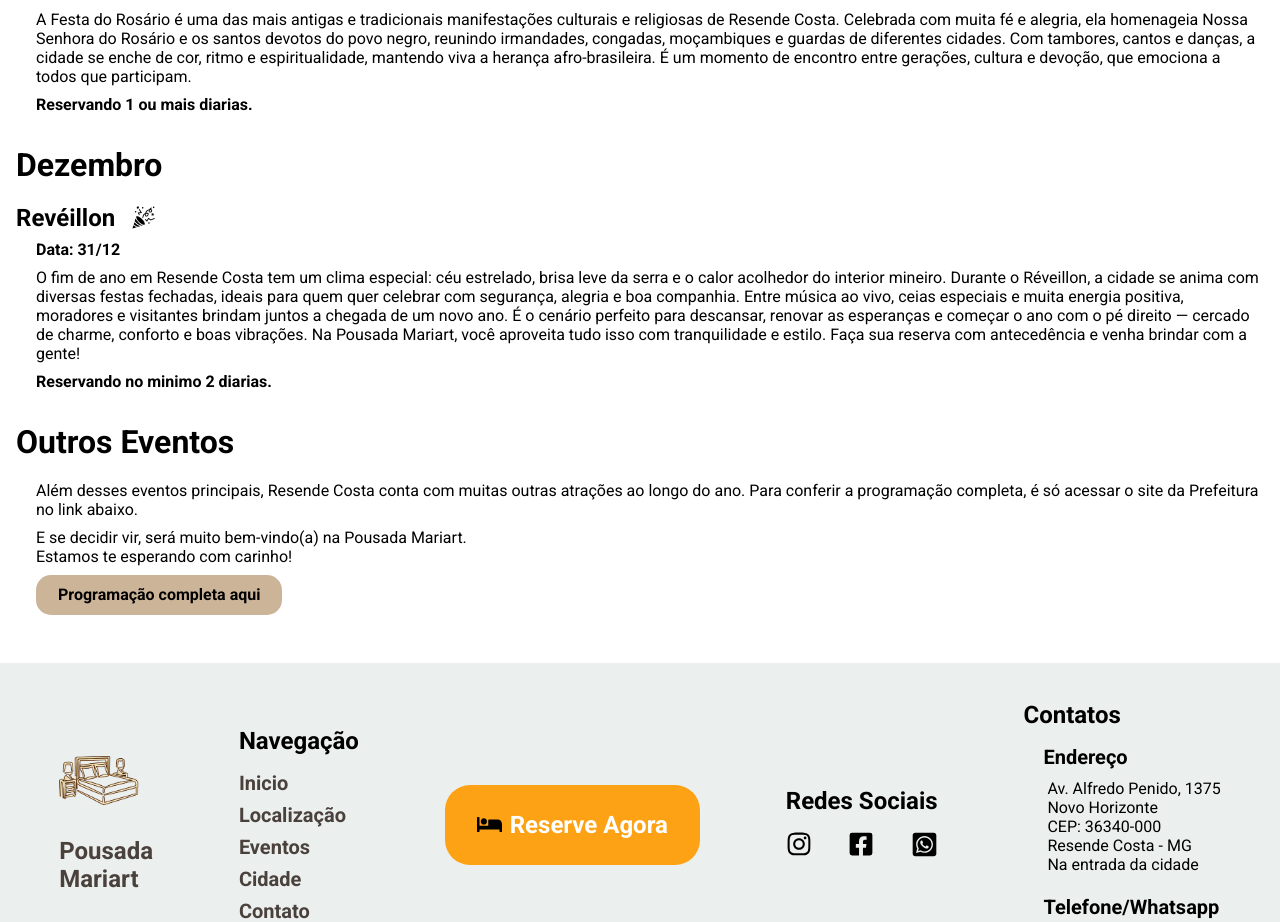
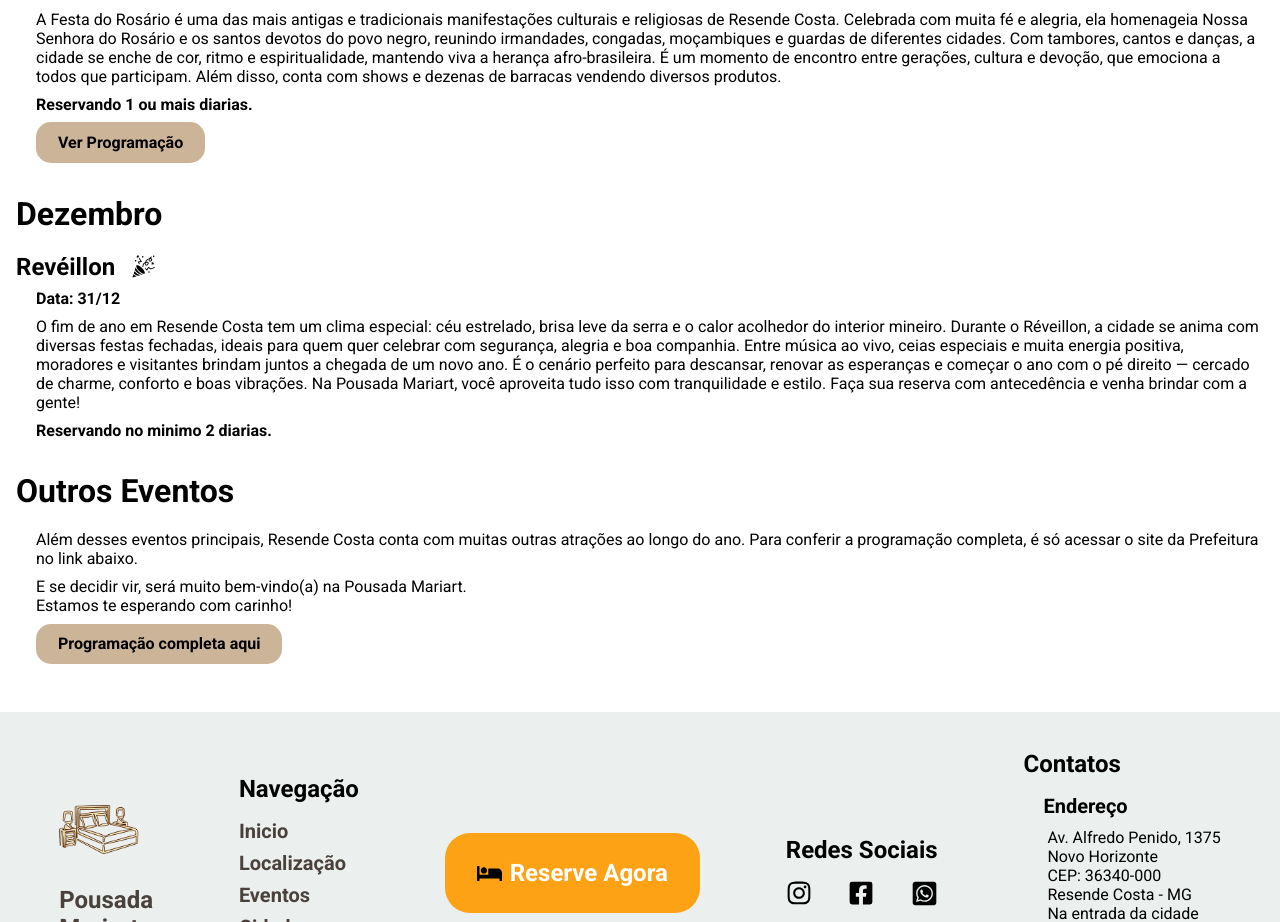
Before and after one commit to Vinicius-PR/Pousada-Mariart, a React (Create React App) app: page /events in a window 1280 px wide. Shown: the part 2607-3529 px from the top of the page. Built offline with nearby package versions, Linux system fonts and the light colour scheme; some icons are missing.

Commit message:
Added a link and changed the description of the event that will happen in November.

```diff
--- a/src/listOfEvents.ts
+++ b/src/listOfEvents.ts
@@ -136,9 +136,9 @@ export const ListOfEvents:ListOfEventsProps[] = [
         name: "Festa do Rosário",
         icon: "santa",
         date: "06/11 a 09/11",
-        description: "A Festa do Rosário é uma das mais antigas e tradicionais manifestações culturais e religiosas de Resende Costa. Celebrada com muita fé e alegria, ela homenageia Nossa Senhora do Rosário e os santos devotos do povo negro, reunindo irmandades, congadas, moçambiques e guardas de diferentes cidades. Com tambores, cantos e danças, a cidade se enche de cor, ritmo e espiritualidade, mantendo viva a herança afro-brasileira. É um momento de encontro entre gerações, cultura e devoção, que emociona a todos que participam.",
+        description: "A Festa do Rosário é uma das mais antigas e tradicionais manifestações culturais e religiosas de Resende Costa. Celebrada com muita fé e alegria, ela homenageia Nossa Senhora do Rosário e os santos devotos do povo negro, reunindo irmandades, congadas, moçambiques e guardas de diferentes cidades. Com tambores, cantos e danças, a cidade se enche de cor, ritmo e espiritualidade, mantendo viva a herança afro-brasileira. É um momento de encontro entre gerações, cultura e devoção, que emociona a todos que participam. Além disso, conta com shows e dezenas de barracas vendendo diversos produtos.",
         reservation: "Reservando 1 ou mais diarias.",
-        link: ""
+        link: "https://www.instagram.com/p/DP1N8cSjZyK/?img_index=2"
       }
     ]
   },
```
